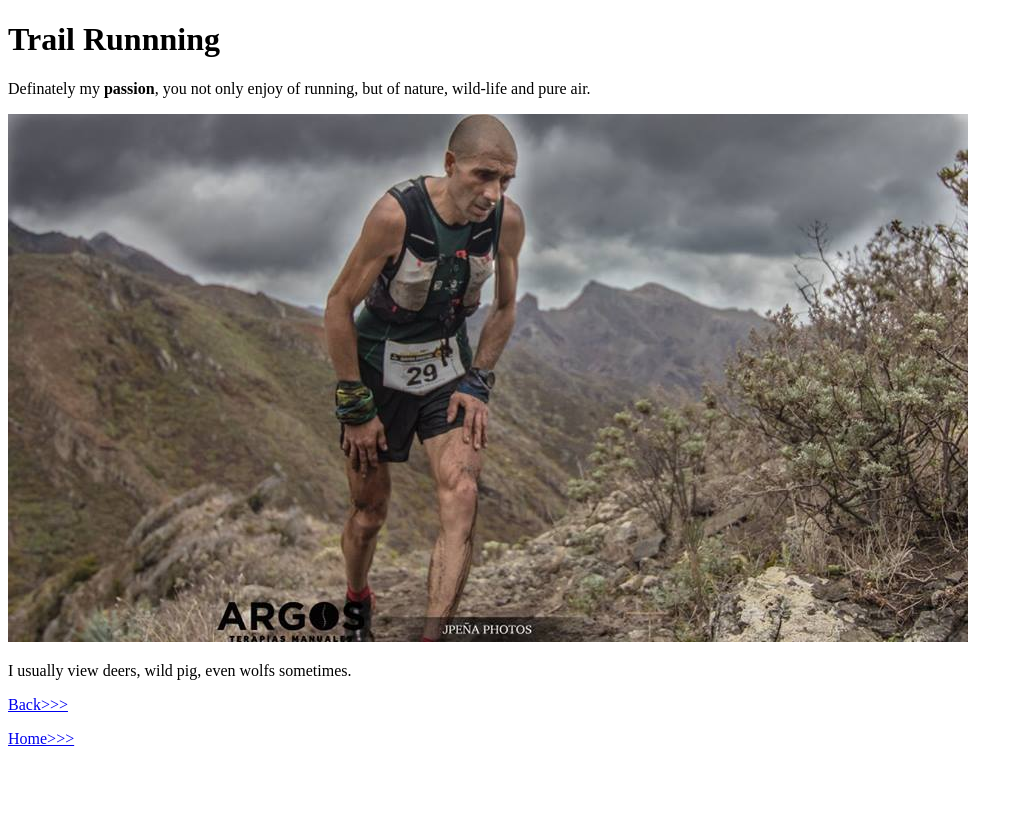
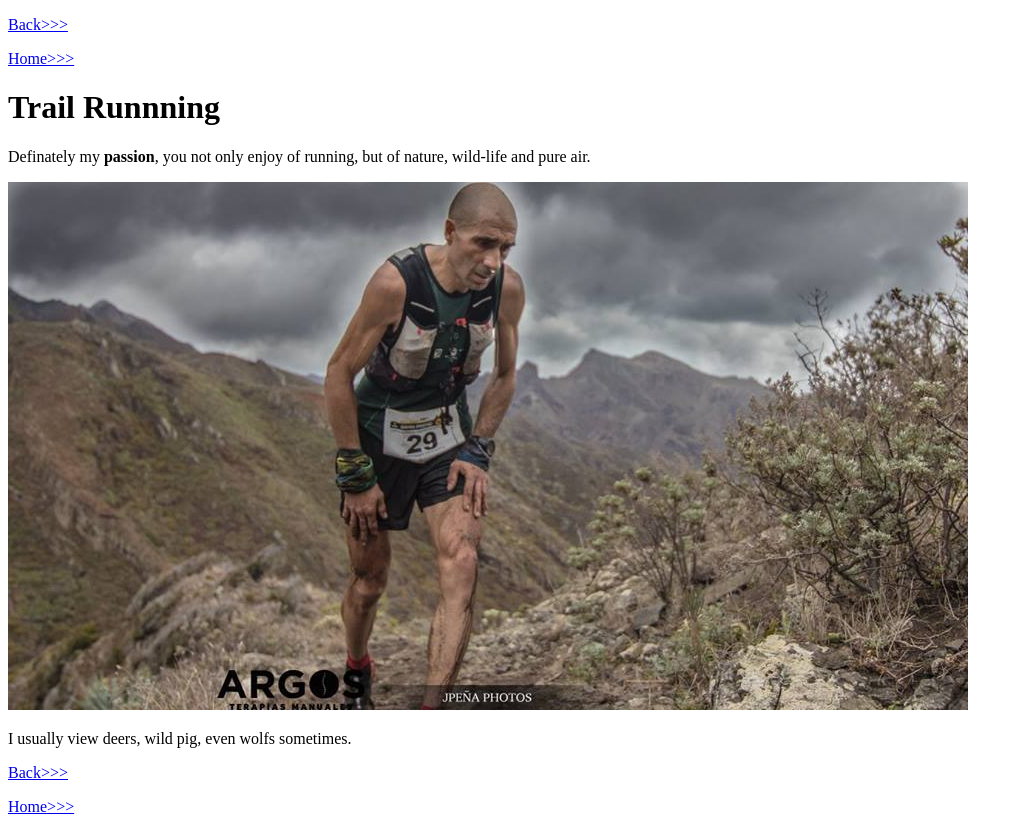
Before and after one commit to ultrapotros/HTML-Website, a plain HTML site: page pages/trail.html in a window 1280 px wide. Shown: the whole page, without its empty margins (0-1023 px from the left). Before the commit the page ends 800 px from the top, so only its background shows below. Drawn offline with Linux system fonts and the light colour scheme.

Commit message:
top navigation

```diff
--- a/pages/trail.html
+++ b/pages/trail.html
@@ -7,6 +7,7 @@
     <title>Trail Running</title>
 </head>
 <body>
+    <a href="./hobbies.html"><p>Back>>></p> </a><a href="../index.html" ><p>Home>>></p></a>
     <h1>Trail Runnning</h1>
     <p>Definately my <strong>passion</strong>, you not only enjoy of running, but of nature, wild-life and pure air.</p>
     <a href="https://en.wikipedia.org/wiki/Macizo_de_Anaga" target="_blank"><img src="../images/santacruz_extreme.jpg" alt="atlete runnig in a Trail running competition."></a>
```
